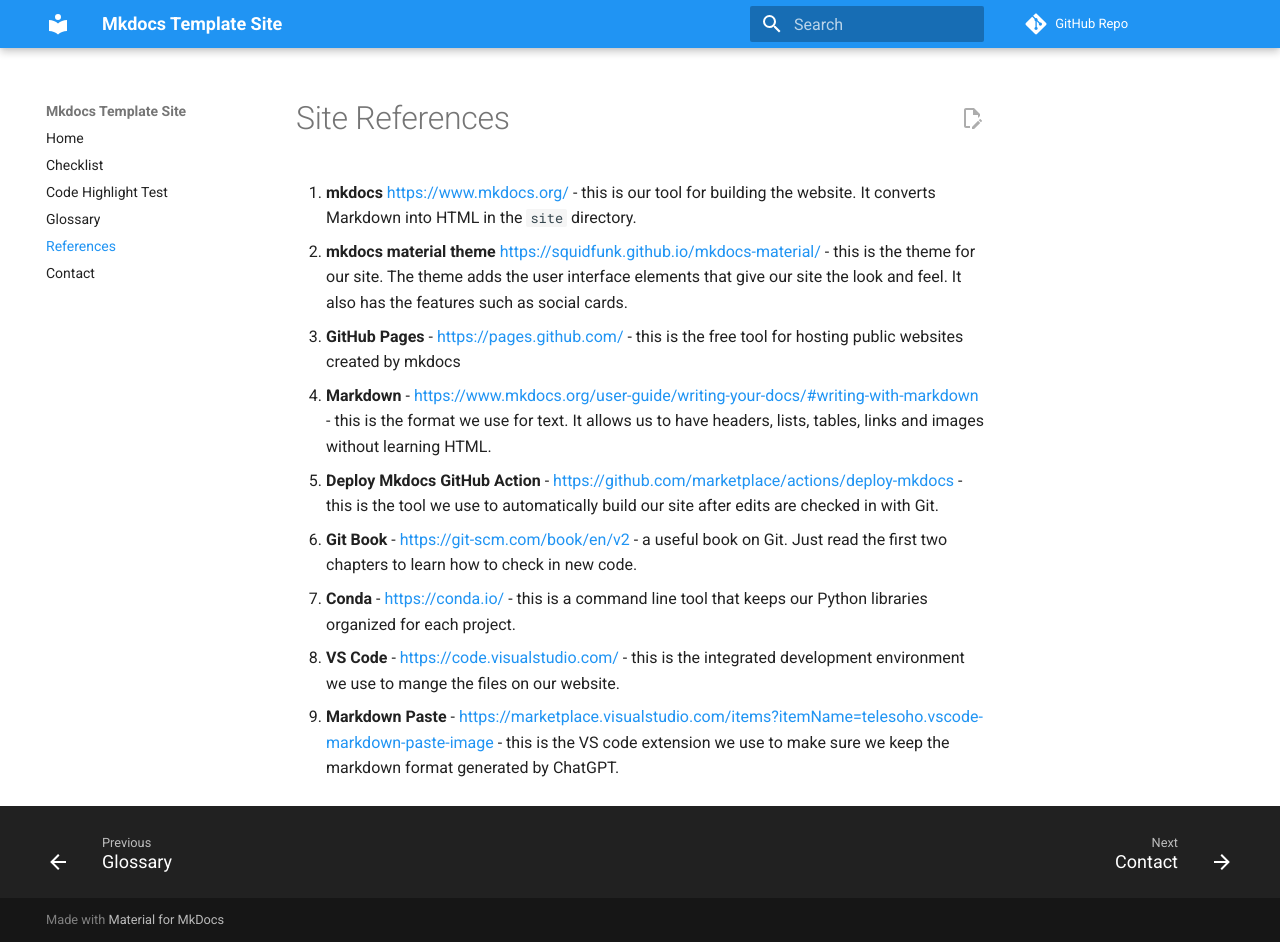
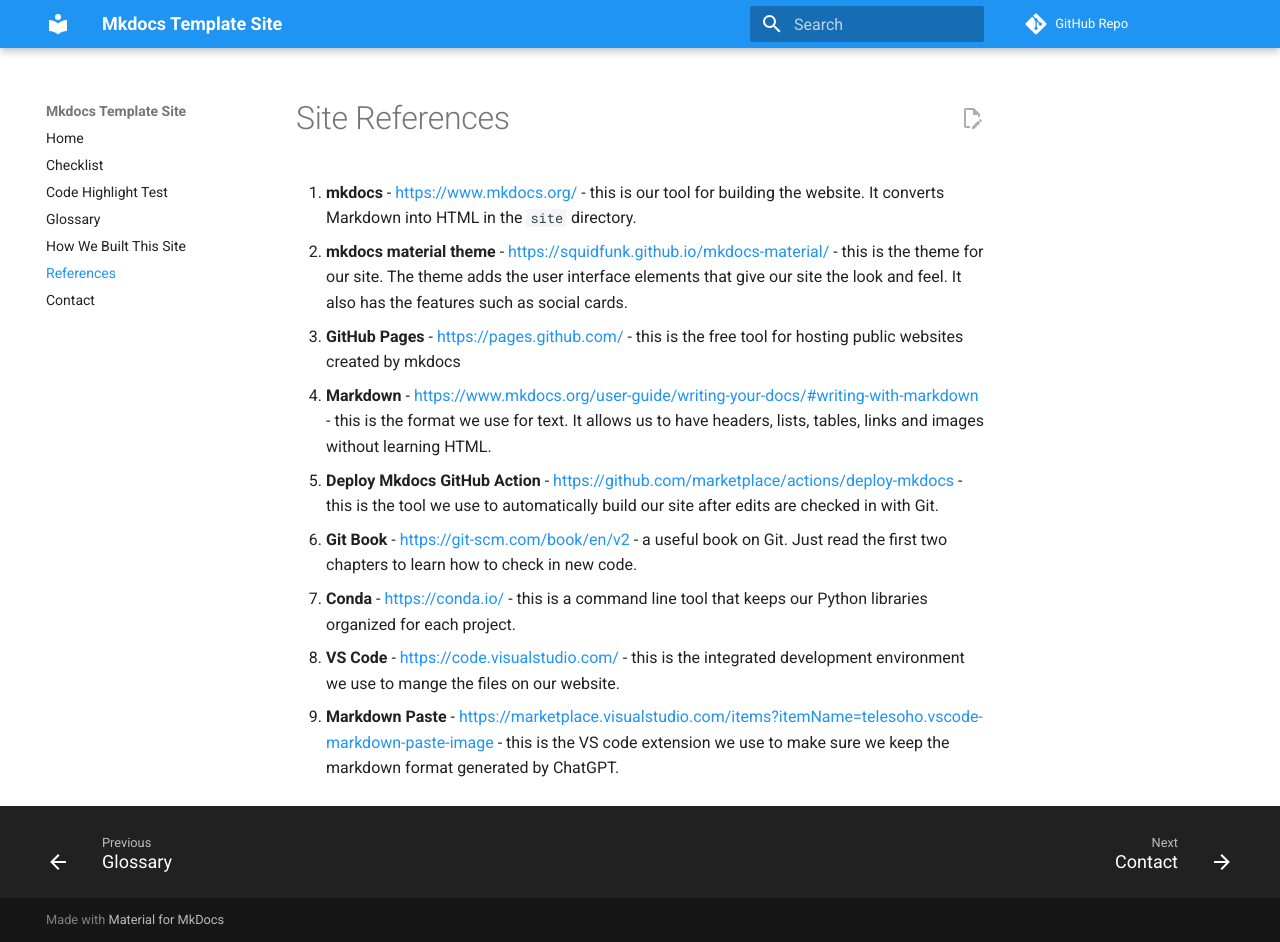
Before and after one commit to dmccreary/mkdocs-template, an MkDocs documentation site: the page built from docs/references.md, in a window 1280 px wide and 942 px high. Built offline with MkDocs 1.6.1 and Material for MkDocs 9.7.7, drawn with Linux system fonts in a browser that asks for light colours; comment, search, counter and statistics services are not loaded.

Commit message:
updating content

````diff
--- a/docs/references.md
+++ b/docs/references.md
@@ -1,7 +1,7 @@
 # Site References
 
-1. **mkdocs** [https://www.mkdocs.org/](https://www.mkdocs.org/) - this is our tool for building the website.  It converts Markdown into HTML in the ```site``` directory.
-2. **mkdocs material theme** [https://squidfunk.github.io/mkdocs-material/](https://squidfunk.github.io/mkdocs-material/) - this is the theme for our site.  The theme adds the user interface elements that give our site the look and feel.  It also has the features such as social cards.
+1. **mkdocs** - [https://www.mkdocs.org/](https://www.mkdocs.org/) - this is our tool for building the website.  It converts Markdown into HTML in the ```site``` directory.
+2. **mkdocs material theme** - [https://squidfunk.github.io/mkdocs-material/](https://squidfunk.github.io/mkdocs-material/) - this is the theme for our site.  The theme adds the user interface elements that give our site the look and feel.  It also has the features such as social cards.
 3. **GitHub Pages** - [https://pages.github.com/](https://pages.github.com/) - this is the free tool for hosting public websites created by mkdocs
 4. **Markdown** - [https://www.mkdocs.org/user-guide/writing-your-docs/#writing-with-markdown](https://www.mkdocs.org/user-guide/writing-your-docs/#writing-with-markdown) - this is the format we use for text.  It allows us to have headers, lists, tables, links and images without learning HTML.
 5. **Deploy Mkdocs GitHub Action** - [https://github.com/marketplace/actions/deploy-mkdocs](https://github.com/marketplace/actions/deploy-mkdocs) - this is the tool we use to automatically build our site after edits are checked in with Git.
--- a/mkdocs.yml
+++ b/mkdocs.yml
@@ -11,6 +11,7 @@
   - Checklist: checklist.md
   - Code Highlight Test: code-highlight-test.md
   - Glossary: glossary.md
+  - How We Built This Site: how-we-built-this-site.md
   - References: references.md
   - Contact: contact.md
 
````
